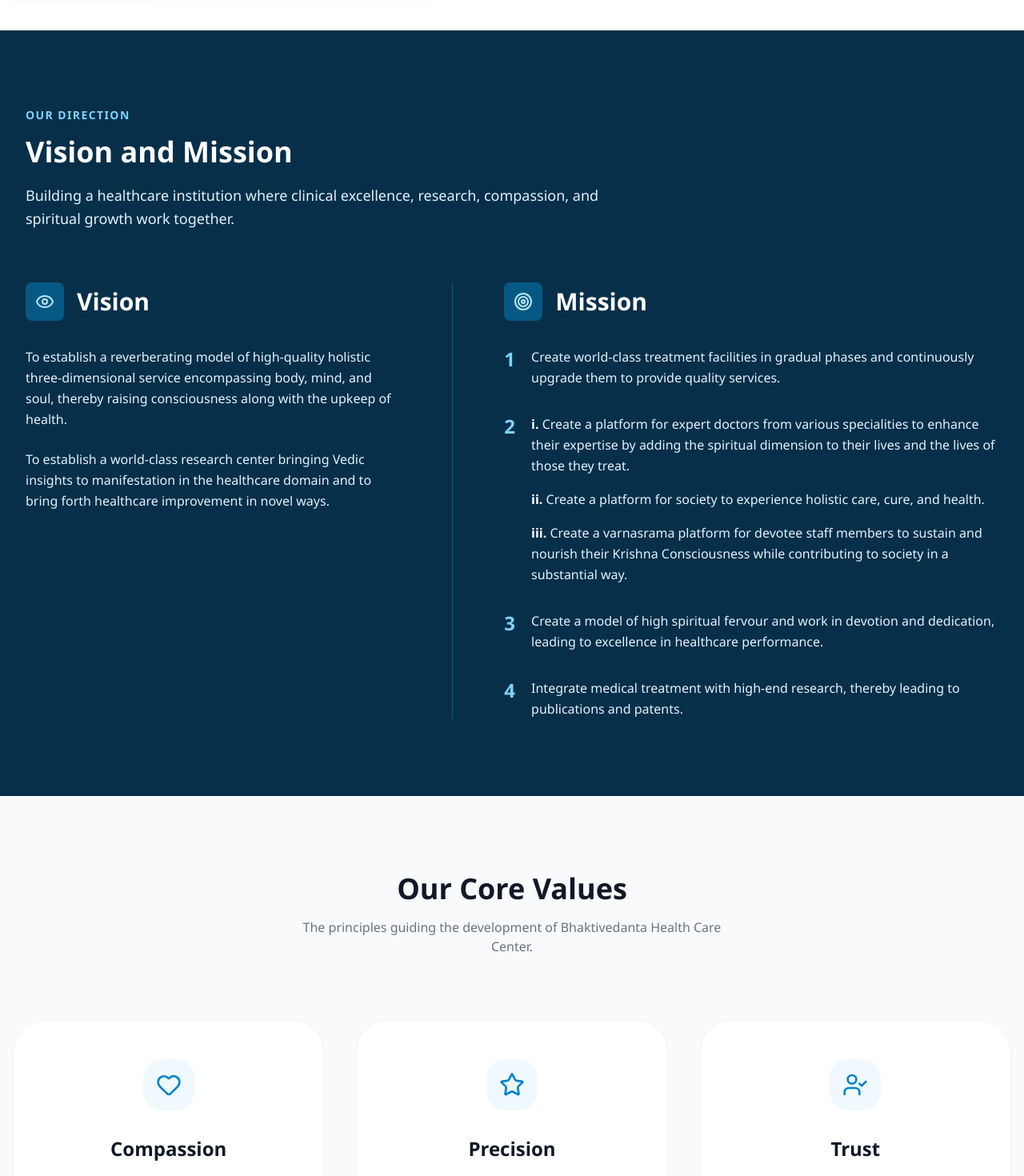
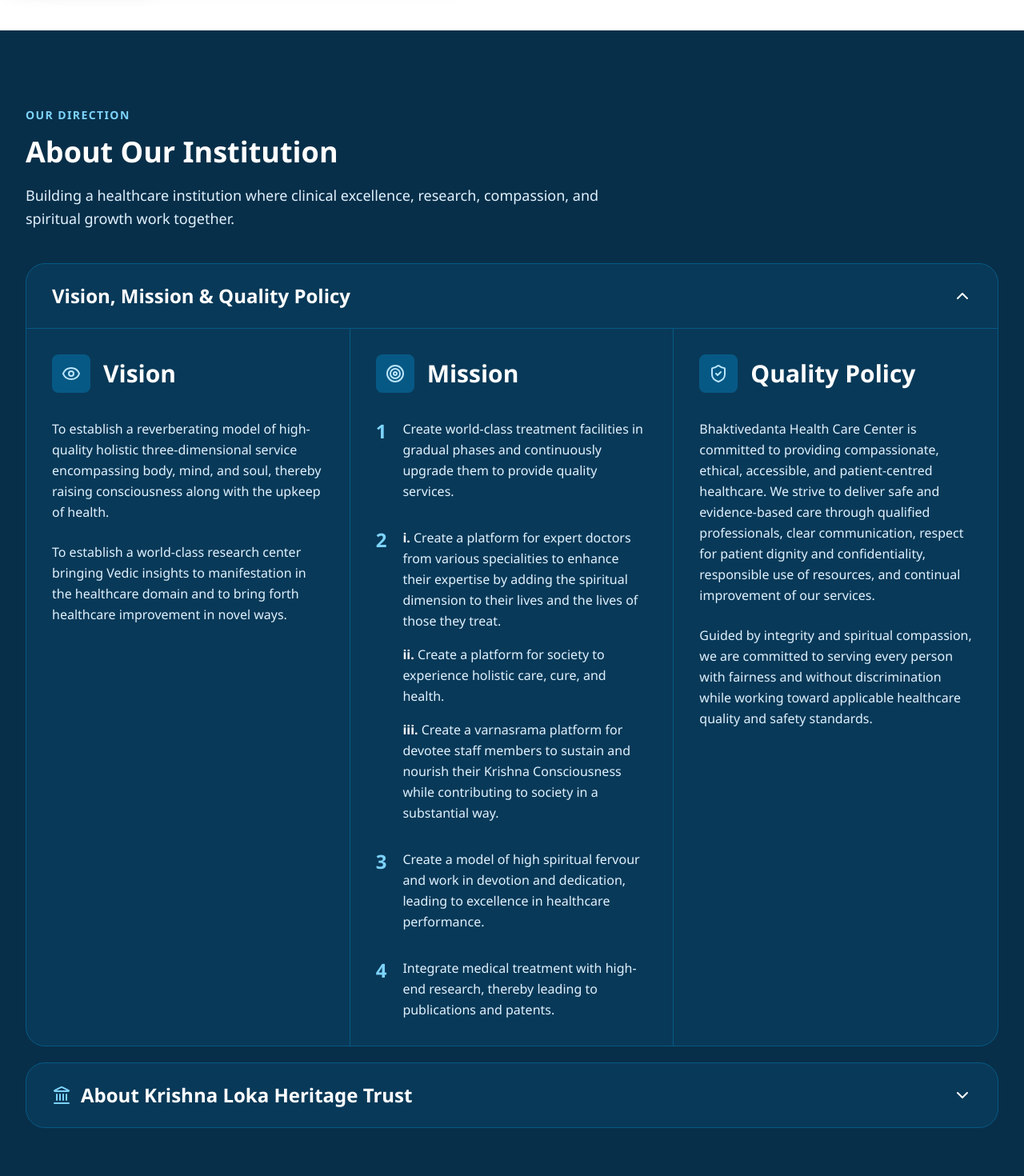
Before and after one commit to Tharun-100/BHCC, a Next.js app in the folder frontend/: page /about in a window 1280 px wide. Shown: the part 1180-2650 px from the top of the page at 80% size. Built offline with nearby package versions, Linux system fonts and the light colour scheme; no server answers.

Commit message:
Add trust information to About page

```diff
--- a/frontend/src/components/Footer.tsx
+++ b/frontend/src/components/Footer.tsx
@@ -20,6 +20,8 @@
    <section><h2 className="mb-4 text-lg font-black text-white">Our Address</h2><p className="mb-3 text-xl font-black text-white">Bhaktivedanta Health Care Center</p><p className="flex items-start gap-3 leading-8"><MapPin className="mt-1 shrink-0 text-sky-500" size={20}/><span>{CLINIC_ADDRESS}</span></p><p className="mt-4 flex items-center gap-3"><Phone className="text-sky-500" size={19}/><a className={linkClass} href={`tel:${CLINIC_PHONE.replace(/\s/g,'')}`}>{CLINIC_PHONE}</a></p><p className="mt-3 flex items-start gap-3 break-all"><Mail className="mt-1 shrink-0 text-sky-500" size={19}/><a className={linkClass} href={`mailto:${CLINIC_EMAIL}`}>{CLINIC_EMAIL}</a></p></section>
    <section><h2 className="mb-4 text-lg font-black text-white">Policies & Support</h2><ul className="space-y-3 text-base"><li><Link className={linkClass} href="/terms">Terms & Conditions</Link></li><li><Link className={linkClass} href="/privacy">Privacy Policy</Link></li><li><Link className={linkClass} href="/cancellation-policy">Cancellation Policy</Link></li><li><Link className={linkClass} href="/refund-policy">Refund Policy</Link></li><li><Link className={linkClass} href="/service-delivery-policy">Service Delivery Policy</Link></li><li><Link className={linkClass} href="/stafflogin">Internal Access</Link></li></ul></section>
   </div>
-  <div className="border-t border-gray-800 bg-gray-950 px-6 py-5 text-center text-sm font-semibold text-gray-400">Copyright © {new Date().getFullYear()} {CLINIC_NAME}. All Rights Reserved.</div>
+  <div className="border-t border-gray-800 bg-gray-950 px-6 py-5 text-center text-sm font-semibold text-gray-400">
+   Copyright © {new Date().getFullYear()} Krishna Loka Heritage Trust. {CLINIC_NAME} is a healthcare initiative of the Trust. All Rights Reserved.
+  </div>
  </footer>;
 }
--- a/frontend/src/features/About.tsx
+++ b/frontend/src/features/About.tsx
@@ -1,6 +1,6 @@
 
 import React from 'react';
-import { ShieldCheck, Heart, UserCheck, Star, Eye, Target } from 'lucide-react';
+import { ShieldCheck, Heart, UserCheck, Star, Eye, Target, ChevronDown, Landmark } from 'lucide-react';
 import { CLINIC_NAME } from '../constants';
 
 const About: React.FC = () => {
@@ -49,19 +49,26 @@
         </div>
       </section>
 
-      {/* Vision and Mission */}
+      {/* About details */}
       <section className="py-24 bg-sky-950 text-white">
         <div className="max-w-7xl mx-auto px-4 sm:px-6 lg:px-8">
-          <div className="max-w-3xl mb-16">
+          <div className="max-w-3xl mb-10">
             <p className="text-sm font-bold text-sky-300 uppercase tracking-widest mb-4">Our Direction</p>
-            <h2 className="text-4xl font-black mb-5">Vision and Mission</h2>
+            <h2 className="text-4xl font-black mb-5">About Our Institution</h2>
             <p className="text-lg text-sky-100 leading-relaxed">
               Building a healthcare institution where clinical excellence, research, compassion, and spiritual growth work together.
             </p>
           </div>
 
-          <div className="grid grid-cols-1 lg:grid-cols-12 gap-16">
-            <div className="lg:col-span-5">
+          <div className="space-y-5">
+            <details open className="group rounded-3xl border border-sky-800 bg-sky-900/40 overflow-hidden">
+              <summary className="flex cursor-pointer list-none items-center justify-between gap-4 px-6 py-6 sm:px-8 focus-visible:outline-none focus-visible:ring-2 focus-visible:ring-inset focus-visible:ring-sky-300">
+                <span className="text-xl sm:text-2xl font-bold">Vision, Mission &amp; Quality Policy</span>
+                <ChevronDown className="shrink-0 transition-transform duration-200 group-open:rotate-180" aria-hidden="true" />
+              </summary>
+
+              <div className="grid grid-cols-1 xl:grid-cols-3 border-t border-sky-800">
+                <article className="p-6 sm:p-8 xl:border-r xl:border-sky-800">
               <div className="flex items-center gap-4 mb-8">
                 <div className="w-12 h-12 bg-sky-800 text-sky-200 rounded-lg flex items-center justify-center shrink-0">
                   <Eye size={24} />
@@ -76,9 +83,9 @@
                   To establish a world-class research center bringing Vedic insights to manifestation in the healthcare domain and to bring forth healthcare improvement in novel ways.
                 </p>
               </div>
-            </div>
+                </article>
 
-            <div className="lg:col-span-7 lg:border-l lg:border-sky-800 lg:pl-16">
+                <article className="p-6 sm:p-8 border-t border-sky-800 xl:border-t-0 xl:border-r">
               <div className="flex items-center gap-4 mb-8">
                 <div className="w-12 h-12 bg-sky-800 text-sky-200 rounded-lg flex items-center justify-center shrink-0">
                   <Target size={24} />
@@ -108,7 +115,47 @@
                   <p>Integrate medical treatment with high-end research, thereby leading to publications and patents.</p>
                 </li>
               </ol>
-            </div>
+                </article>
+
+                <article className="p-6 sm:p-8 border-t border-sky-800 xl:border-t-0">
+                  <div className="flex items-center gap-4 mb-8">
+                    <div className="w-12 h-12 bg-sky-800 text-sky-200 rounded-lg flex items-center justify-center shrink-0">
+                      <ShieldCheck size={24} />
+                    </div>
+                    <h3 className="text-3xl font-bold">Quality Policy</h3>
+                  </div>
+                  <div className="space-y-6 text-sky-100 leading-relaxed">
+                    <p>
+                      Bhaktivedanta Health Care Center is committed to providing compassionate, ethical, accessible, and patient-centred healthcare. We strive to deliver safe and evidence-based care through qualified professionals, clear communication, respect for patient dignity and confidentiality, responsible use of resources, and continual improvement of our services.
+                    </p>
+                    <p>
+                      Guided by integrity and spiritual compassion, we are committed to serving every person with fairness and without discrimination while working toward applicable healthcare quality and safety standards.
+                    </p>
+                  </div>
+                </article>
+              </div>
+            </details>
+
+            <details className="group rounded-3xl border border-sky-800 bg-sky-900/40 overflow-hidden">
+              <summary className="flex cursor-pointer list-none items-center justify-between gap-4 px-6 py-6 sm:px-8 focus-visible:outline-none focus-visible:ring-2 focus-visible:ring-inset focus-visible:ring-sky-300">
+                <span className="flex items-center gap-3 text-xl sm:text-2xl font-bold">
+                  <Landmark className="text-sky-300" aria-hidden="true" />
+                  About Krishna Loka Heritage Trust
+                </span>
+                <ChevronDown className="shrink-0 transition-transform duration-200 group-open:rotate-180" aria-hidden="true" />
+              </summary>
+              <div className="border-t border-sky-800 px-6 py-8 sm:px-8 text-sky-100 leading-relaxed space-y-6">
+                <p>
+                  Bhaktivedanta Health Care Center is a healthcare initiative of Krishna Loka Heritage Trust. Through this initiative, the Trust advances its charitable objective of supporting medical treatment for people from all walks of life through clinics, hospitals, medical camps, and related healthcare activities, without discrimination based on financial status, caste, colour, religion, sex, creed, or physical disability.
+                </p>
+                <p>
+                  The wider objectives of Krishna Loka Heritage Trust include promoting India&apos;s cultural and spiritual heritage, supporting nutritious food and medical aid for people in need, advancing education, encouraging rural development and environmental protection, supporting cow protection and traditional arts, and contributing to charitable organisations with similar objectives.
+                </p>
+                <p>
+                  Through Bhaktivedanta Health Care Center, the Trust seeks to translate these values into compassionate, ethical, and responsible healthcare for the community.
+                </p>
+              </div>
+            </details>
           </div>
         </div>
       </section>
```
